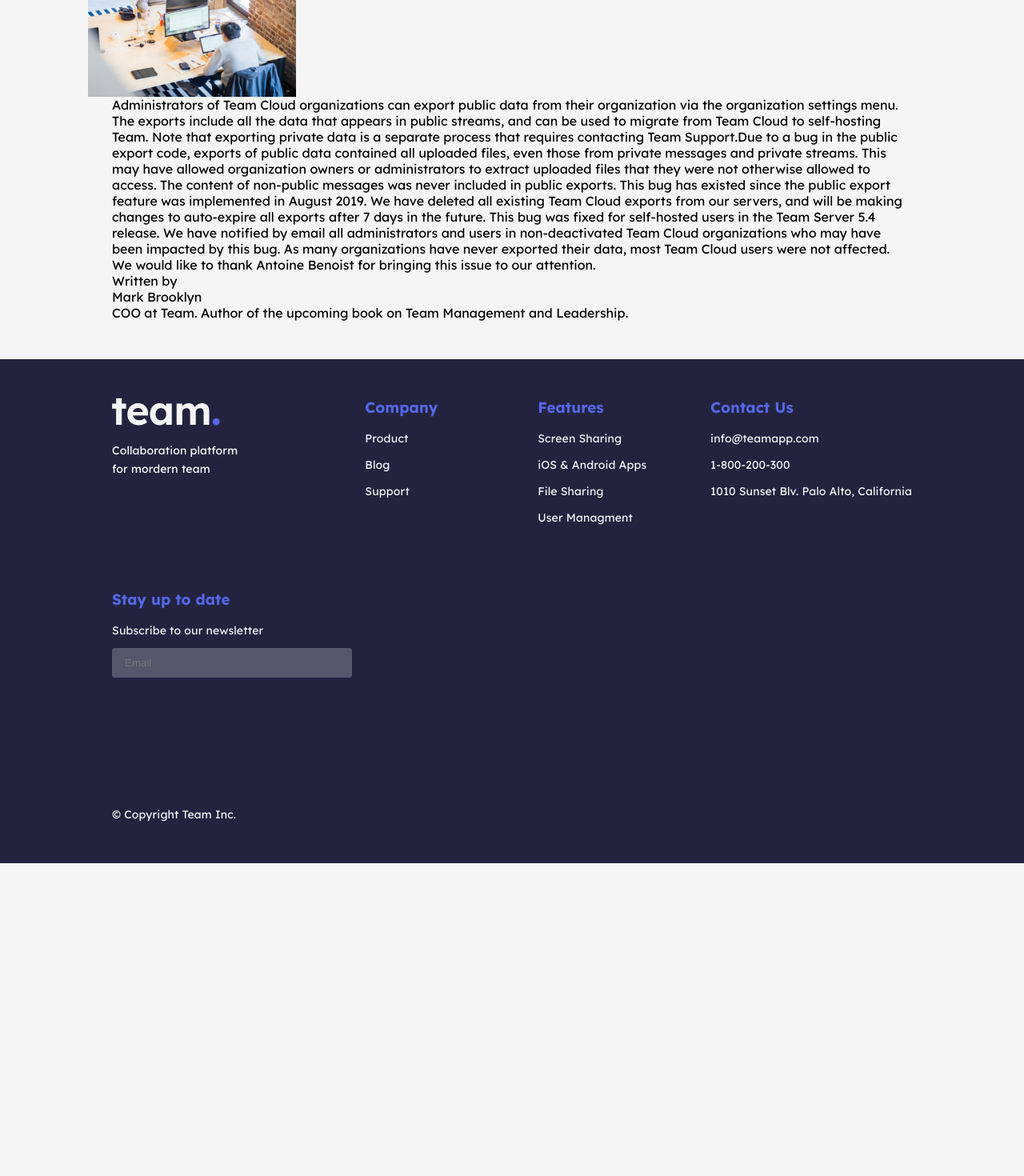
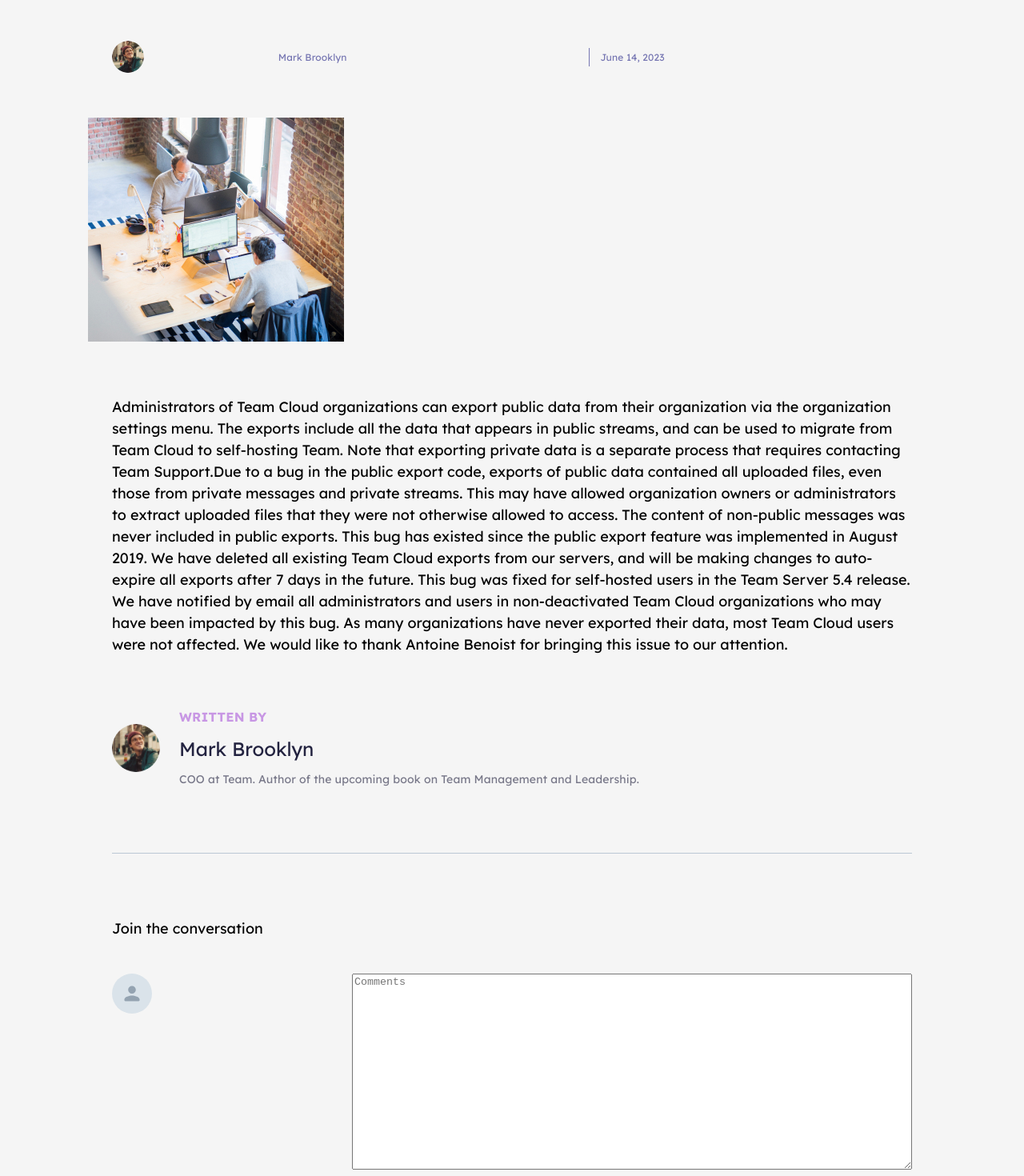
Before and after one commit to amgromov93/nextJs, a Next.js app: page /post/1 in a window 1280 px wide. Shown: the part 240-1710 px from the top of the page at 80% size. Before the commit the page ends 1319 px from the top, so only its background shows below. Built offline with nearby package versions, Linux system fonts and the light colour scheme.

Commit message:
new styles for post pages, new title settings for the post pages

```diff
--- a/components/Blog.js
+++ b/components/Blog.js
@@ -20,7 +20,7 @@ export default function Blog() {
           <div className={styles.blog__image}>
             {post.image}
           </div>
-          <Link href={`/post/id`} as={`/post/${post.id}`}>
+          <Link href={`/post/[id]`} as={`/post/${post.id}`}>
             <h4 className={titleClasses}>{post.title}</h4>
           </Link>
           <p className={textClasses}>{post.text}</p>
--- /dev/null
+++ b/components/FormForPost.js
@@ -0,0 +1,13 @@
+import styles from "../sass/style.module.scss";
+
+export default function FormForPost() {
+  return (
+    <div className={styles.post__form}>
+      <h3 className={styles.paragraph}>Join the conversation</h3>
+      <form className={styles.post__form__box}>
+        <p className={styles.post__form__logo}></p>
+        <textarea id="input" className={styles.post__form__input} type="text" placeholder="Comments" />
+      </form>
+    </div>
+  )
+}
--- a/components/PostContainer.js
+++ b/components/PostContainer.js
@@ -1,4 +1,3 @@
-import { useEffect, useState } from "react";
 import { useRouter } from "next/router";
 import styles from "../sass/style.module.scss";
 
@@ -7,22 +6,18 @@ import Loader from "./Loader";
 import PostItem from "./PostItem";
 
 export default function PostContainer() {
-  const [state, setState] = useState(null);
+  const router = useRouter();
   const post = postData();
-  const router = useRouter();
-  const numOfPost = state - 1;
 
-  useEffect(() => {
-    if(router.isReady){
-      setState(router.query.id)
-    }
-  }, [!router.isReady])
+  const numOfPost = router.query.id;
+  const numOfData = numOfPost - 1;
+
+  const postClasses = styles.container + ' ' + styles.post;
 
 
   return (
-    <section className={styles.container}>
-      <h1>Post number {router.query.id}</h1>
-      {state === null ? <Loader /> : <PostItem post={post} numOfPost={numOfPost}/>}
+    <section className={postClasses}>
+      {router.query.id === undefined ? <Loader /> : <PostItem post={post} numOfData={numOfData}/>}
     </section>
   )
 }
--- a/components/PostItem.js
+++ b/components/PostItem.js
@@ -1,23 +1,31 @@
 import styles from "../sass/style.module.scss";
+import FormForPost from "./FormForPost";
 
-export default function PostItem({ post, numOfPost }) {
+export default function PostItem({ post, numOfData }) {
+  const titleImageClasses = styles.paddingNone + ' ' + styles.post__titleImage;
+  const textClasses = styles.paragraph + ' ' + styles.post__text;
+
   return (
-    <article key={post[numOfPost].id}>
-      <h4>{post[numOfPost].title}</h4>
-      <div>
-        <p>{post[numOfPost].name}</p>
-        <p>{post[numOfPost].date}</p>
-      </div>
-      <div className={styles.paddingNone}>
-        {post[numOfPost].image}
-      </div>
-      <p>{post[numOfPost].text}</p>
-      <div>
-        <p className="logo"></p>
-        <p>Written by</p>
-        <p>{post[numOfPost].name}</p>
-        <p>{post[numOfPost].job}</p>
-      </div>
-    </article>
+    <>
+      <article className={styles.post__box} key={post[numOfData].id}>
+        <h4 className={styles.headingOne__mobile}>{post[numOfData].title}</h4>
+        <div className={styles.post__author}>
+          {post[numOfData].userImg}
+          <p className={styles.post__author__name}>{post[numOfData].name}</p>
+          <p className={styles.post__author__date}>{post[numOfData].date}</p>
+        </div>
+        <div className={titleImageClasses}>
+          {post[numOfData].image}
+        </div>
+        <p className={textClasses}>{post[numOfData].text}</p>
+        <div className={styles.post__writtenByBlock}>
+          {post[numOfData].userImg}
+          <p>Written by</p>
+          <p>{post[numOfData].name}</p>
+          <p>{post[numOfData].job}</p>
+        </div>
+      </article>
+      <FormForPost />
+    </>
   )
 }
--- a/pages/index.js
+++ b/pages/index.js
@@ -1,4 +1,4 @@
-import React, { useRef, useState } from "react";
+import React, { useRef } from "react";
 import Head from "next/head";
 import { headerGsapAnimations } from "../model/gsapAnimations";
 
--- a/pages/post/[id].js
+++ b/pages/post/[id].js
@@ -8,13 +8,19 @@ import styles from "../../sass/style.module.scss";
 
 import darkLogo from "../../img/darkLogo.png";
 import burgerBlack from "../../img/burgerBlack.png";
+import { useRouter } from "next/router";
+import { postData } from "../../data/data";
 
 export default function Post() {
+  const router = useRouter()
+  const data = postData();
+
+  const postTitle = data[router.query.id - 1]?.title;
 
   return (
     <>
       <Head>
-        <title>Team | Post</title>
+        <title>Team | Post {postTitle}</title>
       </Head>
       <header>
         <Navigation
--- a/sass/blocks/_blog.module.scss
+++ b/sass/blocks/_blog.module.scss
@@ -36,6 +36,10 @@
   &__image {
     margin: -12px -12px 0;
     border-radius: 8px 8px 0 0;
+    & img {
+      width: 100%;
+      object-fit: cover;
+    }
   }
   &__text_hidden {
     display: -webkit-box;
--- /dev/null
+++ b/sass/blocks/_post.module.scss
@@ -0,0 +1,99 @@
+.post {
+  padding-top: 80px;
+  &__box {
+    padding-bottom: 80px;
+    border-bottom: 1px solid #BBC8D4;
+  }
+  &__author {
+    padding: 56px 0;
+    display: grid;
+    align-items: center;
+    grid-template-columns: 1fr repeat(2, 2fr);
+    column-gap: 13px;
+    & img {
+      border-radius: 50%;
+    }
+    & p {
+      color: var(--desaturated-blue, #7676B2);
+      font-size: 12px;
+      font-style: normal;
+      font-weight: 400;
+      line-height: 23px;
+      letter-spacing: 0.12px;
+      justify-content: center;
+      &:nth-child(2) {
+        border-right: 1px solid #7676B2;
+      }
+    }
+  }
+  &__titleImage {
+    margin-bottom: 64px;
+    height: 100%;
+    & img {
+      width: 100%;
+      height: 280px;
+      object-fit: cover;
+    }
+  }
+  &__text {
+    margin-bottom: 64px;
+  }
+  &__writtenByBlock {
+    display: grid;
+    grid-template-columns: min-content 1fr;
+    grid-template-rows: repeat(3, min-content);
+    column-gap: 24px;
+    & img {
+      grid-column: 1 / 2;
+      grid-row: 1 / -1;
+      border-radius: 50%;
+      width: 60px;
+      height: 60px;
+      align-self: center;
+    }
+    & p:nth-child(2) {
+      color: var(--soft-violet, #C897E4);
+      font-size: 16px;
+      font-style: normal;
+      font-weight: 700;
+      line-height: 26px;
+      letter-spacing: 0.16px;
+      text-transform: uppercase;
+    }
+    & p:nth-child(3) {
+      color: var(--dark-blue, #232340);
+      font-size: 24px;
+      font-style: normal;
+      font-weight: 400;
+      line-height: 30px;
+      margin: 12px 0;
+    }
+    & p:nth-child(4) {
+      color: rgba(35, 35, 64, 0.60);
+      font-size: 14px;
+      font-style: normal;
+      font-weight: 400;
+      line-height: 23px;
+      letter-spacing: 0.14px;
+    }
+  }
+  &__form {
+    padding: 80px 0;
+    &__box {
+      margin-top: 43px;
+      display: flex;
+      justify-content: space-between;
+    }
+    &__logo {
+      background-image: url(../../img/avatar.svg);
+      background-repeat: no-repeat;
+      background-size: cover;
+      width: 50px;
+      height: 50px;
+    }
+    &__input {
+      width: 70%;
+      height: 245px;
+    }
+  }
+}
--- a/sass/style.module.scss
+++ b/sass/style.module.scss
@@ -7,3 +7,4 @@
 @import './blocks/slider.module';
 @import './blocks/footer.module';
 @import './blocks/blog.module';
+@import './blocks/post.module';
```
Also changed, not shown: img/avatar.svg (added).
